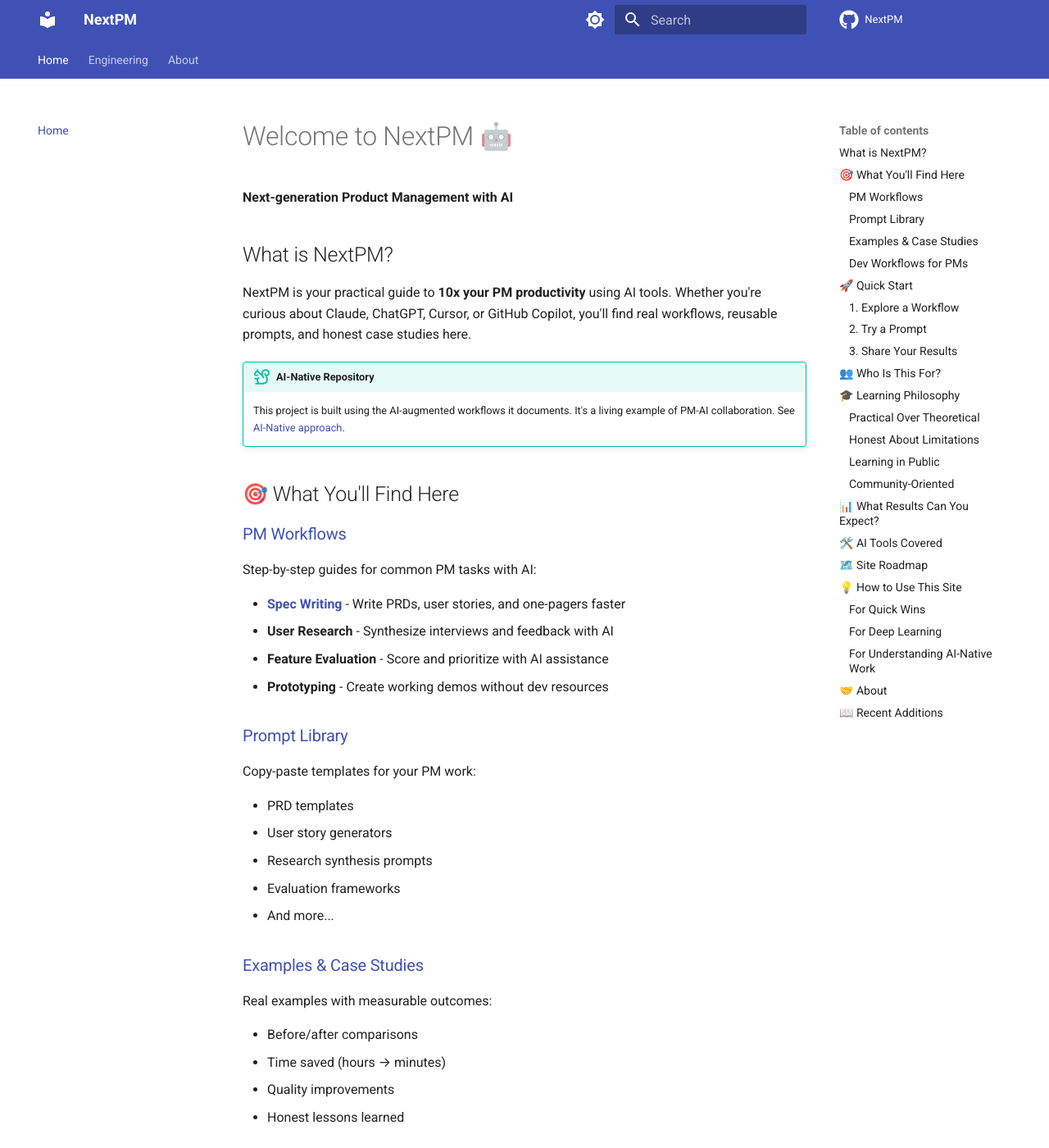
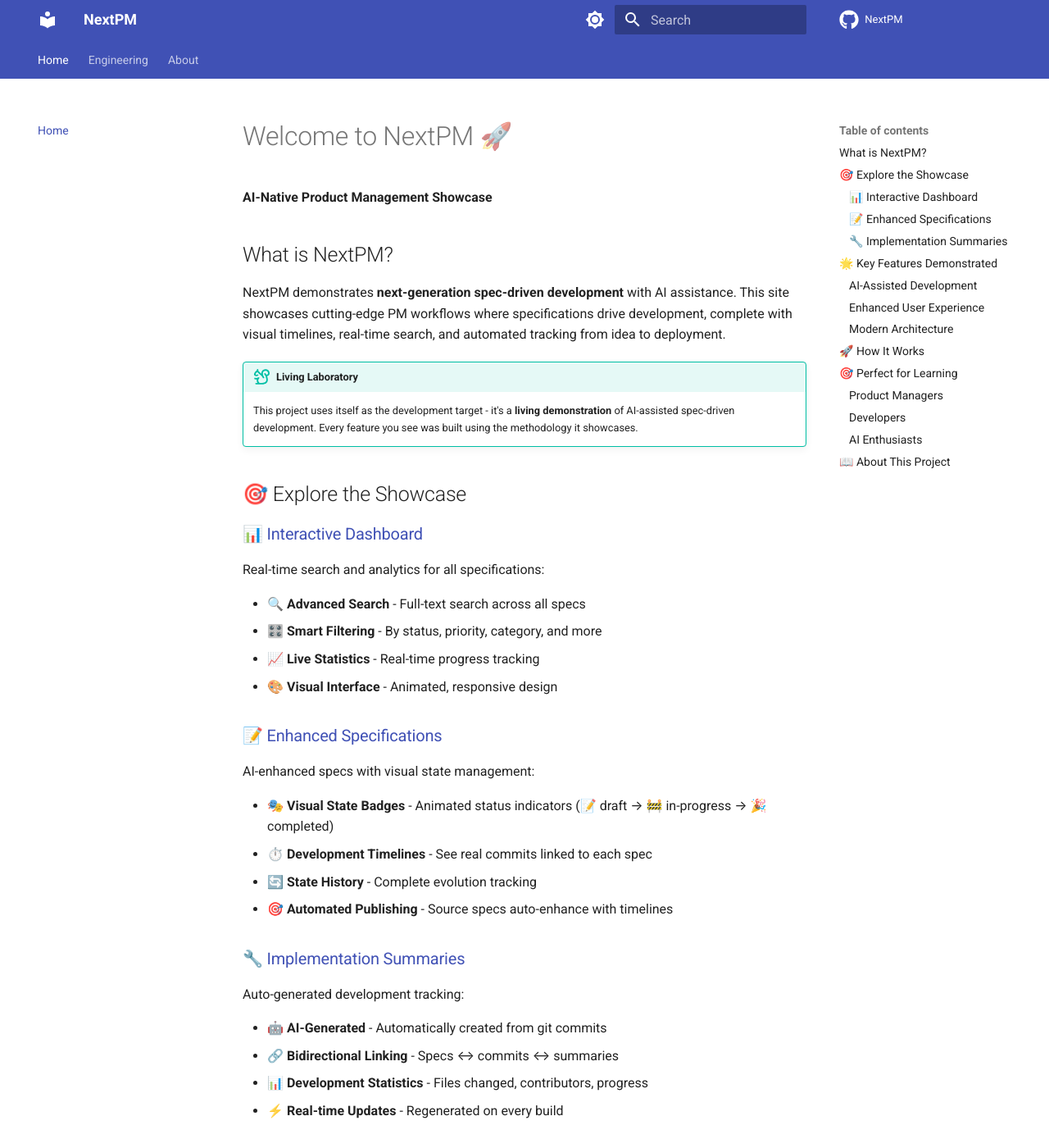
Before and after one commit to kangxh75/NextPM, an MkDocs documentation site: the page built from mkdocs-docs/index.md, in a window 1280 px wide and 1400 px high. Shown: the whole window at 82% size. Built offline with MkDocs 1.6.1 and Material for MkDocs 9.7.7, drawn with Linux system fonts in a browser that asks for light colours; comment, search, counter and statistics services are not loaded; some of the changed text lies outside the part shown.

````diff
--- a/mkdocs-docs/index.md
+++ b/mkdocs-docs/index.md
@@ -1,157 +1,104 @@
-# Welcome to NextPM 🤖
+# Welcome to NextPM 🚀
 
-**Next-generation Product Management with AI**
+**AI-Native Product Management Showcase**
 
 ## What is NextPM?
 
-NextPM is your practical guide to **10x your PM productivity** using AI tools. Whether you're curious about Claude, ChatGPT, Cursor, or GitHub Copilot, you'll find real workflows, reusable prompts, and honest case studies here.
+NextPM demonstrates **next-generation spec-driven development** with AI assistance. This site showcases cutting-edge PM workflows where specifications drive development, complete with visual timelines, real-time search, and automated tracking from idea to deployment.
 
-!!! tip "AI-Native Repository"
-    This project is built using the AI-augmented workflows it documents. It's a living example of PM-AI collaboration. See [AI-Native approach](about/ai-native.md).
+!!! tip "Living Laboratory"
+    This project uses itself as the development target - it's a **living demonstration** of AI-assisted spec-driven development. Every feature you see was built using the methodology it showcases.
 
-## 🎯 What You'll Find Here
+## 🎯 Explore the Showcase
 
-### [PM Workflows](engineering/pm-workflows/index.md)
-Step-by-step guides for common PM tasks with AI:
+### [📊 Interactive Dashboard](engineering/dashboard.md)
+Real-time search and analytics for all specifications:
 
-- **[Spec Writing](engineering/pm-workflows/spec-writing.md)** - Write PRDs, user stories, and one-pagers faster
-- **User Research** - Synthesize interviews and feedback with AI
-- **Feature Evaluation** - Score and prioritize with AI assistance
-- **Prototyping** - Create working demos without dev resources
+- **🔍 Advanced Search** - Full-text search across all specs
+- **🎛️ Smart Filtering** - By status, priority, category, and more
+- **📈 Live Statistics** - Real-time progress tracking
+- **🎨 Visual Interface** - Animated, responsive design
 
-### [Prompt Library](prompts/index.md)
-Copy-paste templates for your PM work:
+### [📝 Enhanced Specifications](engineering/specs/index.md)
+AI-enhanced specs with visual state management:
 
-- PRD templates
-- User story generators
-- Research synthesis prompts
-- Evaluation frameworks
-- And more...
+- **🎭 Visual State Badges** - Animated status indicators (📝 draft → 🚧 in-progress → 🎉 completed)
+- **⏱️ Development Timelines** - See real commits linked to each spec
+- **🔄 State History** - Complete evolution tracking
+- **🎯 Automated Publishing** - Source specs auto-enhance with timelines
 
-### [Examples & Case Studies](examples/case-studies.md)
-Real examples with measurable outcomes:
+### [🔧 Implementation Summaries](engineering/dev-workflows/index.md)
+Auto-generated development tracking:
 
-- Before/after comparisons
-- Time saved (hours → minutes)
-- Quality improvements
-- Honest lessons learned
+- **🤖 AI-Generated** - Automatically created from git commits
+- **🔗 Bidirectional Linking** - Specs ↔ commits ↔ summaries
+- **📊 Development Statistics** - Files changed, contributors, progress
+- **⚡ Real-time Updates** - Regenerated on every build
 
-### [Dev Workflows for PMs](engineering/dev-workflows/index.md)
-Learn enough dev to be dangerous:
+## 🌟 Key Features Demonstrated
 
-- Using Cursor without coding experience
-- GitHub Copilot for non-developers
-- Reading and understanding code
-- Building simple prototypes
+### **AI-Assisted Development**
+- **Spec-driven workflow** with Claude Code integration
+- **Visual timeline system** showing development progression
+- **Real-time search** with client-side indexing
+- **Automated commit tracking** linking specs to implementation
 
-## 🚀 Quick Start
+### **Enhanced User Experience**
+- **Interactive dashboard** with live statistics
+- **Responsive design** working on all devices
+- **Dark mode support** throughout the entire site
+- **Smooth animations** using CSS3 hardware acceleration
 
-### 1. Explore a Workflow
+### **Modern Architecture**
+- **Static site generation** with enhanced interactivity
+- **Build-time processing** for performance
+- **Framework-specific tooling** (`mkdocs-scripts/` for clear separation)
+- **Clean folder structure** with perfect source→published alignment
 
-Start with [Spec Writing with AI](engineering/pm-workflows/spec-writing.md) - it's the most impactful for most PMs.
+## 🚀 How It Works
 
-### 2. Try a Prompt
+```mermaid
+graph LR
+    A[engineering/specs/] --> B[mkdocs-scripts/build-specs.py]
+    B --> C[Visual Enhancement]
+    C --> D[mkdocs-docs/engineering/specs/]
+    D --> E[Website]
+    F[Git Commits] --> B
+    B --> G[Search Index]
+    B --> H[Dashboard Stats]
+```
 
-Copy a template from the [Prompt Library](prompts/index.md) and use it in Claude or ChatGPT.
+1. **PM writes specification** in `engineering/specs/YYYY-MM-DD-nn-name.md`
+2. **Enhanced build system** processes with state management and visual timelines
+3. **Developer commits code** with spec reference: `#2026-02-13-01`
+4. **System auto-generates** implementation summaries and commit timelines
+5. **Website displays** complete traceability from spec to deployment
 
-### 3. Share Your Results
+## 🎯 Perfect for Learning
 
-Did it work? How much time did you save? Let me know!
+### **Product Managers**
+- See how **spec-driven development** actually works in practice
+- Experience **AI-assisted PM workflows** in action
+- Learn **visual state management** for better spec tracking
 
-## 👥 Who Is This For?
+### **Developers**
+- Understand how **specs drive development** with real examples
+- See **git integration** creating automatic documentation
+- Experience **bidirectional linking** between specs and code
 
-- **Mid-Senior PMs** wanting to leverage AI in daily work
-- **Non-technical PMs** curious about prototyping
-- **Product Leaders** evaluating AI tools for their teams
-- **AI-curious PMs** looking for practical guidance
+### **AI Enthusiasts**
+- Explore **Claude Code integration** for spec-driven development
+- See **AI-enhanced build processes** in action
+- Learn **practical AI workflows** for software projects
 
-!!! note "No Coding Required"
-    Most content assumes zero coding knowledge. Dev-focused content is clearly marked.
+## 📖 About This Project
 
-## 🎓 Learning Philosophy
+NextPM represents the **future of AI-native product management**. It's both a showcase and a working example of how AI can transform traditional PM workflows into dynamic, visual, and highly automated processes.
 
-### Practical Over Theoretical
-Every guide includes real examples and actual prompts. No hand-waving.
+**Built with:** MkDocs Material, Claude Code assistance, GitHub Actions, Azure Static Web Apps
 
-### Honest About Limitations
-AI isn't magic. I'll tell you when traditional methods work better.
-
-### Learning in Public
-This is my journey learning AI-augmented PM work. Mistakes included.
-
-### Community-Oriented
-All content is free and open. Remix, share, and build on it.
-
-## 📊 What Results Can You Expect?
-
-Based on my own experience:
-
-| Task | Traditional Time | With AI | Time Saved |
-|------|------------------|---------|------------|
-| PRD (5-page) | 6-8 hours | 2-3 hours | **60%** |
-| User Stories (10) | 2 hours | 30 minutes | **75%** |
-| Research Synthesis | 4 hours | 1.5 hours | **60%** |
-| Competitive Analysis | 3 hours | 1 hour | **65%** |
-
-!!! warning "Your Mileage May Vary"
-    These are my results. Your outcomes depend on your context, tool proficiency, and task complexity.
-
-## 🛠️ AI Tools Covered
-
-- **Claude** (Anthropic) - My primary tool for writing and analysis
-- **ChatGPT** (OpenAI) - Great for brainstorming and research
-- **Cursor** - AI-powered code editor for PMs who want to prototype
-- **GitHub Copilot** - Code assistance for simple scripts and demos
-
-## 🗺️ Site Roadmap
-
-**Phase 1** (Current - Building)
-- Core PM workflows documented
-- 20+ prompt templates
-- 5 case studies with real data
-- Deploy to kangxh.com
-
-**Phase 2** (Next)
-- Interactive PM tools (spec generator, user story builder)
-- User accounts and saved prompts
-- Community contributions
-
-## 💡 How to Use This Site
-
-### For Quick Wins
-1. Go to [Prompt Library](prompts/index.md)
-2. Copy a template for your task
-3. Customize with your context
-4. Use in Claude/ChatGPT
-
-### For Deep Learning
-1. Read a [workflow guide](engineering/pm-workflows/index.md)
-2. Review the [case study](examples/case-studies.md)
-3. Try the prompts in the guide
-4. Iterate based on your results
-
-### For Understanding AI-Native Work
-1. Read [AI-Native approach](about/ai-native.md)
-2. Explore the [GitHub repository](https://github.com/YOUR_USERNAME/NextPM)
-3. See how this site was built with AI
-
-## 🤝 About
-
-Hi! I'm **Kang**, a Product Manager learning to 10x my productivity with AI tools.
-
-I'm not a developer (learning as I go!), but I've found AI tools transform how PMs work. This site documents my journey and shares what works.
-
-**Connect:**
-- Website: [kangxh.com](https://kangxh.com)
-- GitHub: [YOUR_USERNAME/NextPM](https://github.com/YOUR_USERNAME/NextPM)
-
-## 📖 Recent Additions
-
-!!! example "New Content"
-    - ✨ **Spec Writing Guide** - Complete workflow with prompts
-    - 🎯 **PRD Template** - Reusable prompt for product requirements
-    - 📊 **First Case Study** - NextPM project spec (meta!)
+**Architecture:** Static site with enhanced interactivity, build-time processing, client-side search
 
 ---
 
-**Ready to 10x your PM productivity?** Start with the [PM Workflows](engineering/pm-workflows/index.md) →
+**Ready to explore?** Start with the [📊 Interactive Dashboard](engineering/dashboard.md) or browse the [📝 Enhanced Specifications](engineering/specs/index.md)!
````
Also changed, not shown: engineering/specs/2026-02-13-01-nextpm-spec-driven-development-showcase.md (+1 -1 lines), mkdocs-docs/engineering/index.md (+9 -9 lines), mkdocs-docs/engineering/specs/2026-02-13-01-nextpm-spec-driven-development-showcase.md (+29 -1 lines), mkdocs-docs/engineering/specs/index.md (+2 -4 lines), 2 other files.
